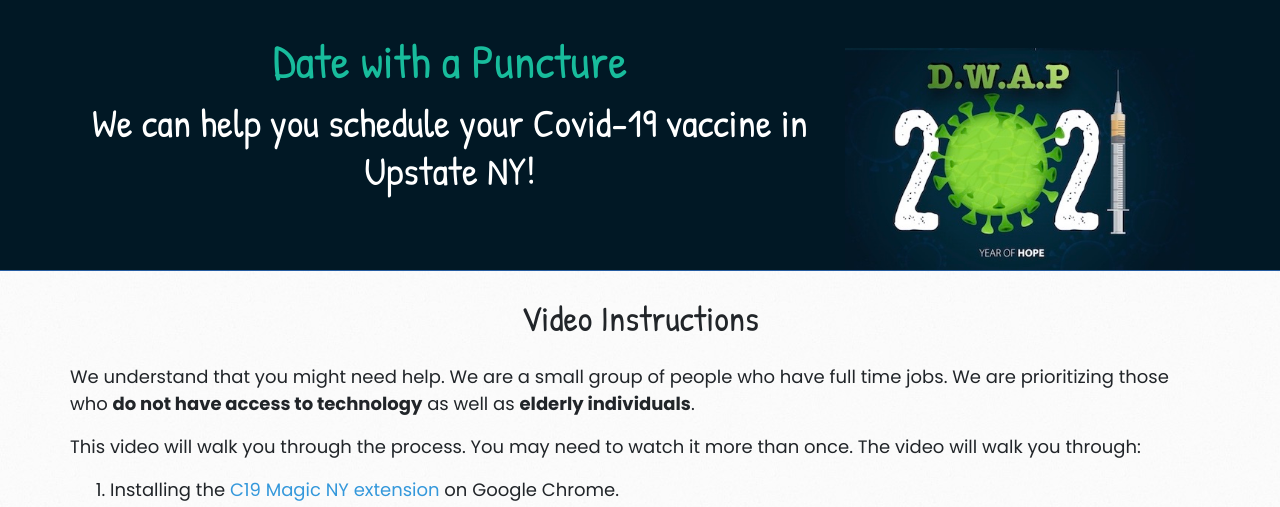
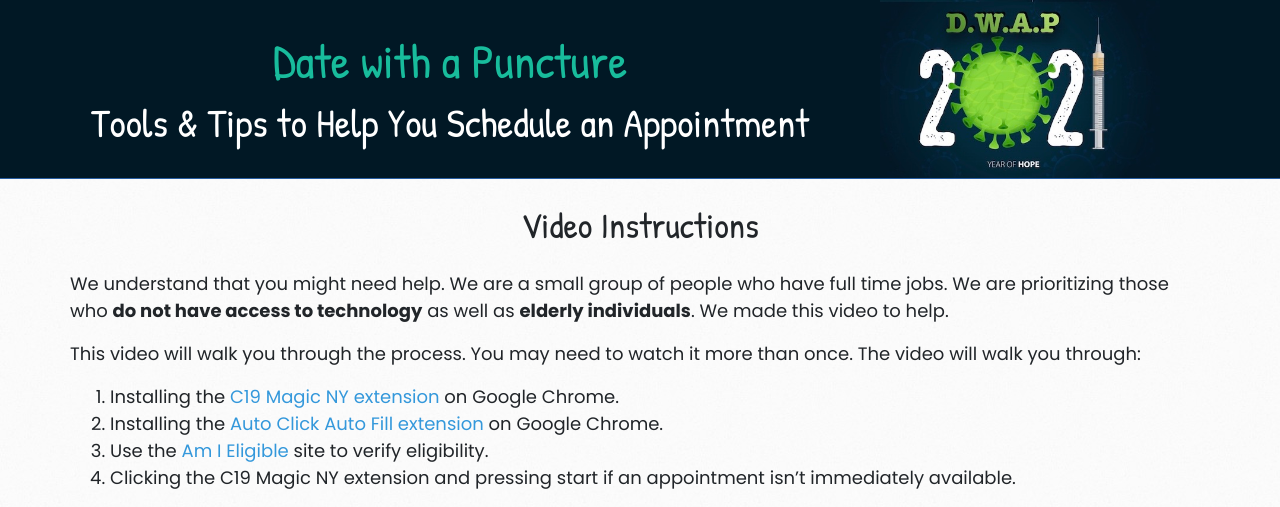
Before and after one commit to loganrath/dwap-main, a Jekyll site: the page built from video.md, in a window 1280 px wide, cut to the strip 0-507 px from the top of the page. Built offline with Jekyll 4.4.1, drawn with Linux system fonts in a browser that asks for light colours; nearby versions of some CDN libraries.

Commit message:
Update video.md

```diff
--- a/video.md
+++ b/video.md
@@ -1,9 +1,9 @@
 ---
-layout: default
+layout: smallheader
 title: Video Instructions
 ---
 
-We understand that you might need help. We are a small group of people who have full time jobs. We are prioritizing those who **do not have access to technology** as well as **elderly individuals**.
+We understand that you might need help. We are a small group of people who have full time jobs. We are prioritizing those who **do not have access to technology** as well as **elderly individuals**. We made this video to help.
 
 This video will walk you through the process. You may need to watch it more than once. The video will walk you through:
 
```
